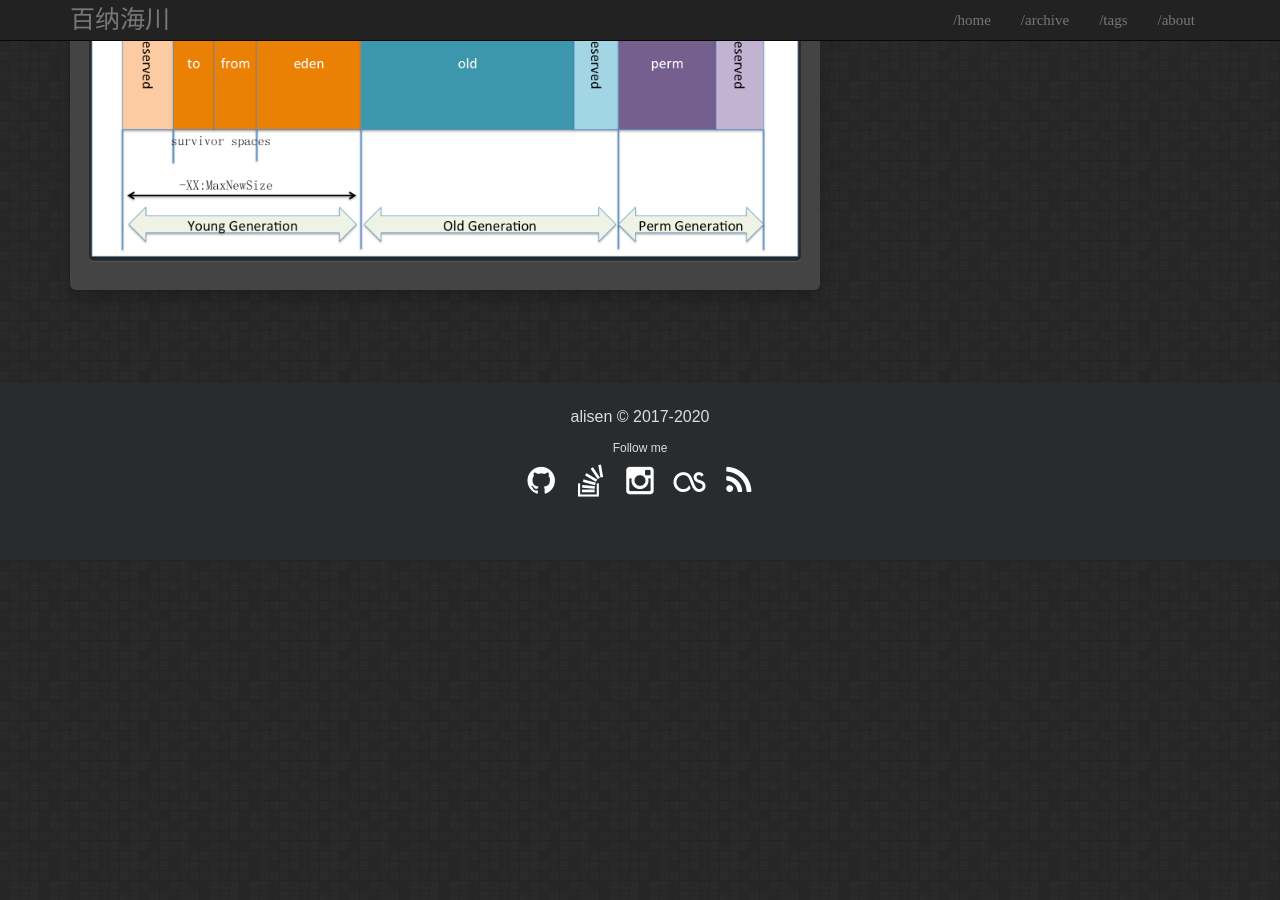
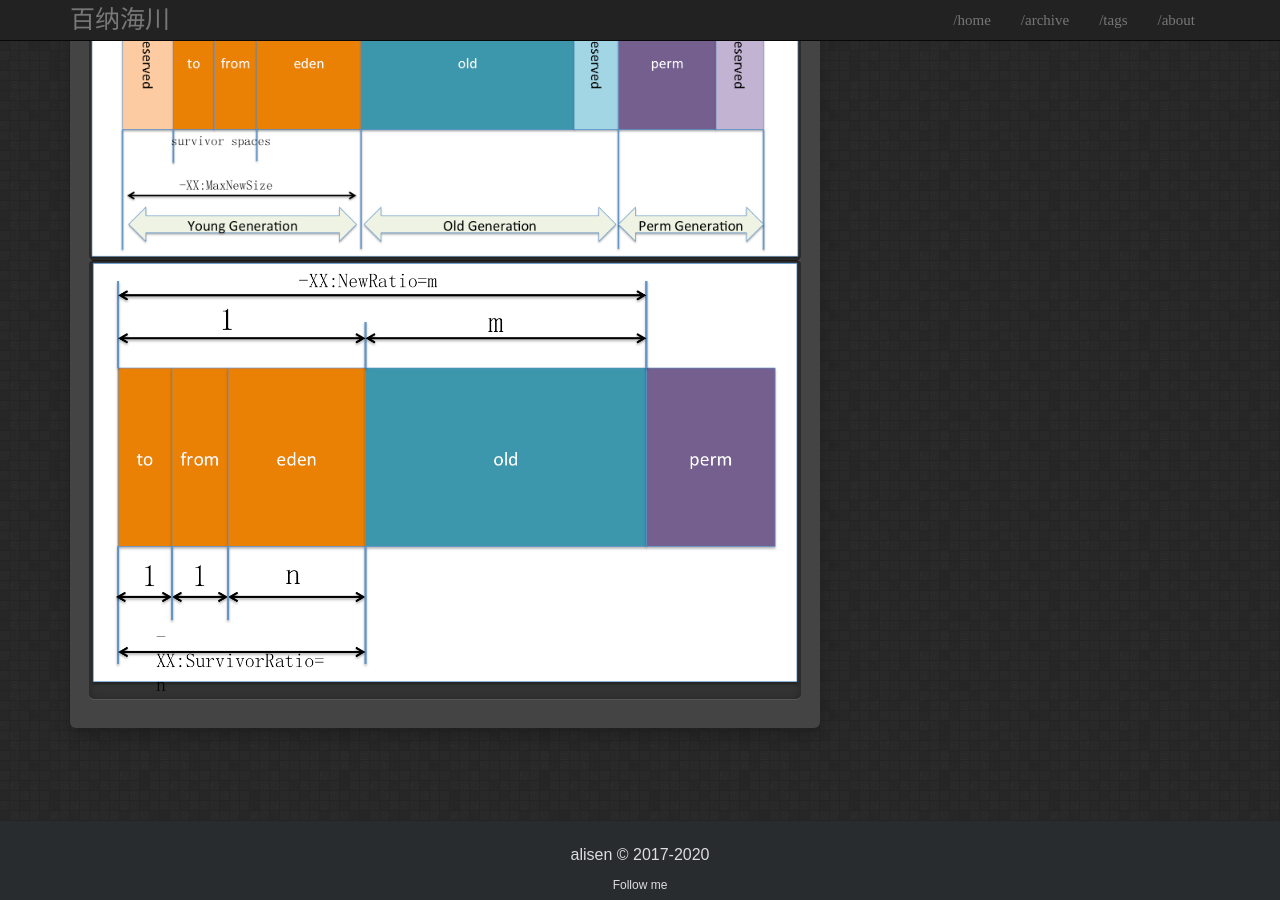
Before and after one commit to igithu/summary, a Jekyll site: the page built from _posts/2018-04-15-jvm-retrieve.md, in a window 1280 px wide and 900 px high, scrolled down 460 px. Built offline with Jekyll 4.4.1, drawn with Linux system fonts in a browser that asks for light colours; before the commit the page ends 1020 px from its top, so only the background shows below that.

Commit message:
Update 2018-04-15-jvm-retrieve.md

```diff
--- a/_posts/2018-04-15-jvm-retrieve.md
+++ b/_posts/2018-04-15-jvm-retrieve.md
@@ -9,3 +9,4 @@ tags: jvm
 # JVM堆内结构
 ## 各个区域与参数的配置对应关系
 ![image01](https://igithu.github.io/summary/images/jvm-con.png)
+![image02](https://igithu.github.io/summary/images/gc-ratio.png)
```
